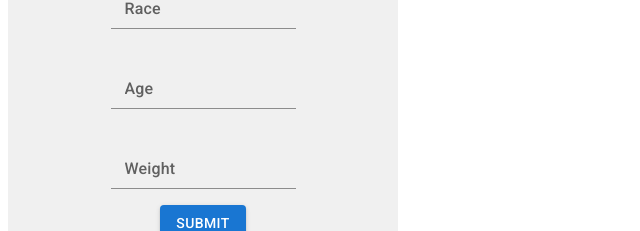
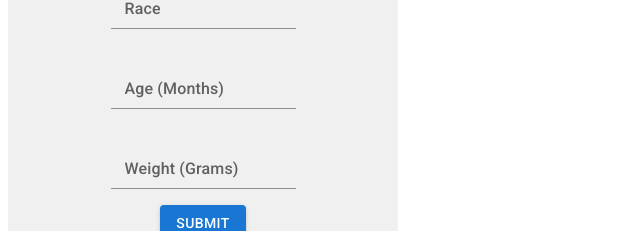
Before and after one commit to ardhitosen/frontend_pet_feeder, a React (Create React App) app: page /addpet in a window 1280 px wide. Shown: the part 443-674 px from the top of the page, without its empty margins (0-640 px from the left). Built offline with nearby package versions, Linux system fonts and the light colour scheme; sample sign-in values are in the browser's storage.

Commit message:
update dikit doang

```diff
--- a/src/AddPet.js
+++ b/src/AddPet.js
@@ -69,13 +69,13 @@ const AddPet = () => {
                     />
                 </FormControl>
                 <FormControl sx={{mt : 2, mb: 2}}>
-                    <InputLabel htmlFor="my-age">Age</InputLabel>
+                    <InputLabel htmlFor="my-age">Age (Months)</InputLabel>
                     <Input
                     id="my-age"
                     />
                 </FormControl>
                 <FormControl sx={{mt : 2, mb: 2}}>
-                    <InputLabel htmlFor="my-weight">Weight</InputLabel>
+                    <InputLabel htmlFor="my-weight">Weight (Grams)</InputLabel>
                     <Input
                     id="my-weight"
                     />
```
